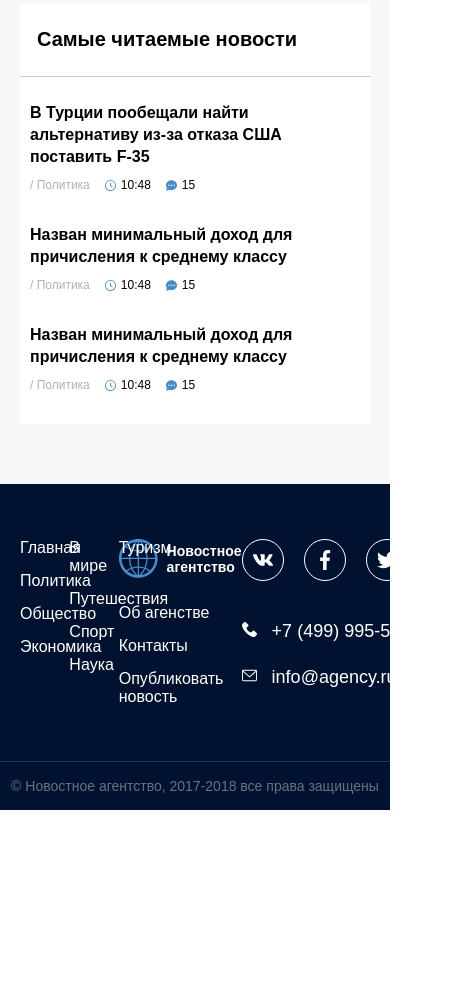
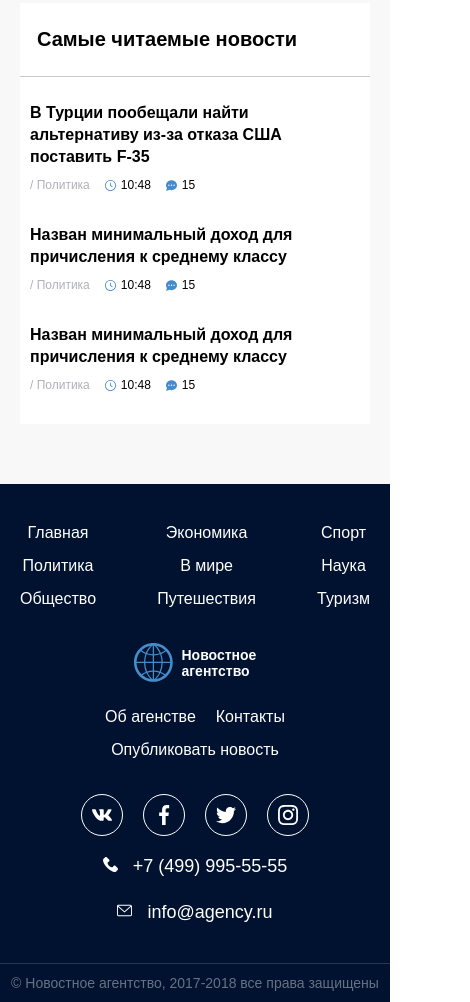
Before and after one commit to yarbest/news, a plain HTML site: page src/index.html in a window 390 px wide. Shown: the part 1879-2881 px from the top of the page, 470 px wide, since content can reach past the window. Before the commit the page ends 2689 px from the top, so only its background shows below. Drawn offline with nearby package versions, Linux system fonts and the light colour scheme.

Commit message:
Футер адаптив
+ декор для футера только от 992 ширины

```diff
--- a/src/index.html
+++ b/src/index.html
@@ -590,9 +590,9 @@
                     </nav>
                     <!-- /.footer__navigation footer-navigation -->
                     <div class="footer__about footer-about">
-                        <div class="footer__logo logo">
+                        <div class="footer__logo logo footer-logo">
                             <a href="" class="logo__link">
-                                <svg class="logo__image">
+                                <svg class="logo__image footer-logo__image">
                                     <use xlink:href="img/icons/icons.svg#logo"></use>
                                 </svg>
                                 <p class="logo__text">Новостное агентство</p>
--- a/src/sass/_common.sass
+++ b/src/sass/_common.sass
@@ -73,20 +73,7 @@ body
         height: 11px
         fill: $decor-main
 
-.footer-link
-    position: relative
-    &::after
-        position: absolute
-        left: 0
-        bottom: -5px
-        content: ''
-        width: 0
-        height: 2px
-        transition: 0.2s ease
-        background-color: #fff
-    &:hover
-        &::after
-            width: 100%
+
 
 
 // button to top
@@ -106,11 +93,26 @@ body
         width: 50px
         height: 50px
 
-@media (min-width: 1200px)
+@media (min-width: 992px)
     .news-hashtag
         transition: 0.2s ease
         &:hover
             color: $decor-main
+
+    .footer-link
+        position: relative
+        &::after
+            position: absolute
+            left: 0
+            bottom: -5px
+            content: ''
+            width: 0
+            height: 2px
+            transition: 0.2s ease
+            background-color: #fff
+        &:hover
+            &::after
+                width: 100%
 
 @media (max-width: 991px)
     .btn-scroll
--- a/src/sass/blocks/_footer.sass
+++ b/src/sass/blocks/_footer.sass
@@ -3,6 +3,7 @@
     color: #ffffff
     &__body
         display: flex
+        flex-wrap: wrap
         justify-content: space-between
         padding: 55px 0 40px
     &__navigation
@@ -44,8 +45,12 @@
     &__item
         margin-bottom: 15px
 
-
-
+.footer-logo
+    &__image
+        transition: 0.3s ease
+    &:hover
+        .footer-logo__image
+            fill: #fff
 
 
 .footer-contacts
@@ -130,6 +135,7 @@
         fill: #ffffff
     &__number
         font-size: 18px
+
 .mail
     display: flex
     align-items: center
@@ -141,3 +147,47 @@
         fill: #ffffff
     &__address
         font-size: 18px
+
+
+
+@media (max-width: 767px)
+    .footer
+        &__contacts
+            flex-basis: 100%
+
+    .footer-contacts
+        align-items: center
+
+@media (max-width: 480px)
+    .footer
+        &__body
+            padding: 40px 0
+        &__navigation
+            flex-basis: 100%
+            margin-bottom: 20px
+        &__about
+            flex-basis: 100%
+            margin-bottom: 20px
+        &__socials
+            margin-bottom: 20px
+        &__copyright
+            padding: 10px
+
+    .footer-navigation
+        &__list
+            max-height: 130px
+            align-content: space-between
+        &__item
+            text-align: center
+            width: auto
+
+    .footer-about
+        align-items: center
+        &__list
+            display: flex
+            flex-wrap: wrap
+            justify-content: center
+            width: 100%
+        &__item
+            // border: 1px solid red
+            padding: 0 10px
```
Also changed, not shown: src/css/main.css.
